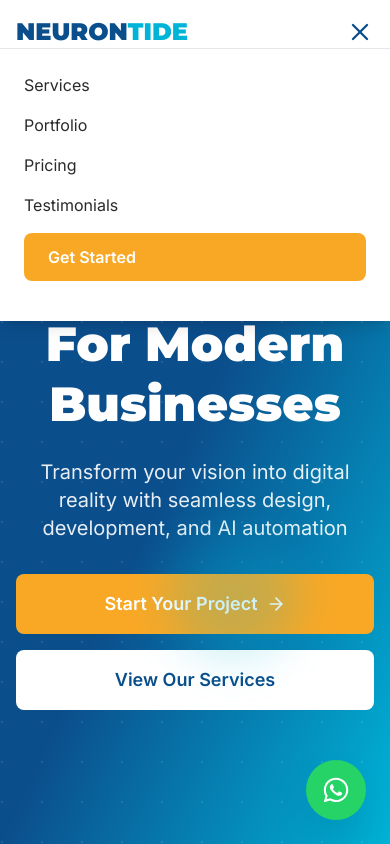
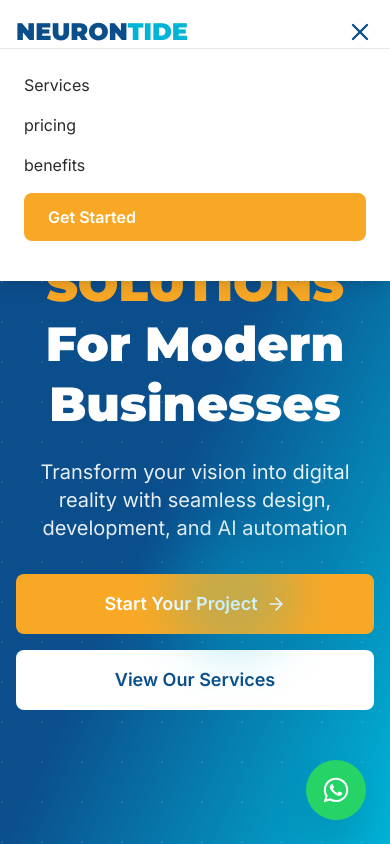
Before and after one commit to Hamceey/ntd, a React (Vite) app: page / in a window 390 px wide. Both pictures are taken after a click on the button 360 px from the left and 32 px from the top of the page. Shown: the top 844 px of the page. Built offline with nearby package versions, Linux system fonts and the light colour scheme.

Commit message:
mobile nav bar

```diff
--- a/src/components/layout/Header.jsx
+++ b/src/components/layout/Header.jsx
@@ -108,25 +108,25 @@ const Header = () => {
                 Services
               </button>
               <button
-                onClick={() => scrollToSection('portfolio')}
-                className="text-accent-black hover:text-data-flow-cyan transition text-left"
-              >
-                Portfolio
-              </button>
-              <button
                 onClick={() => scrollToSection('pricing')}
                 className="text-accent-black hover:text-data-flow-cyan transition text-left"
               >
-                Pricing
+                pricing
               </button>
               <button
-                onClick={() => scrollToSection('testimonials')}
+                onClick={() => scrollToSection('benefits')}
                 className="text-accent-black hover:text-data-flow-cyan transition text-left"
               >
-                Testimonials
+                benefits
               </button>
+{/*               <button */}
+{/*                 onClick={() => scrollToSection('testimonials')} */}
+{/*                 className="text-accent-black hover:text-data-flow-cyan transition text-left" */}
+{/*               > */}
+{/*                 Testimonials */}
+{/*               </button> */}
               <button
-                onClick={() => scrollToSection('contact')}
+                onClick={() => scrollToSection('pricing')}
                 className="bg-quantum-gold text-white px-6 py-3 rounded-lg font-semibold text-left"
               >
                 Get Started
```
